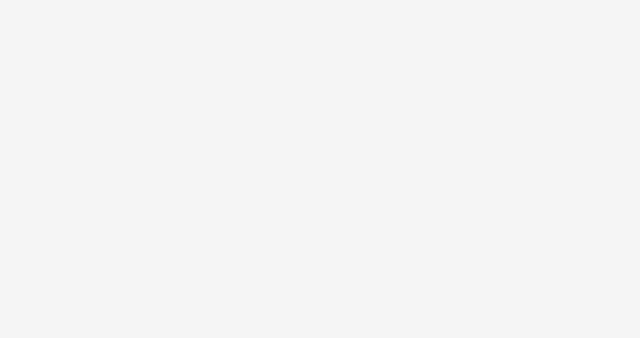
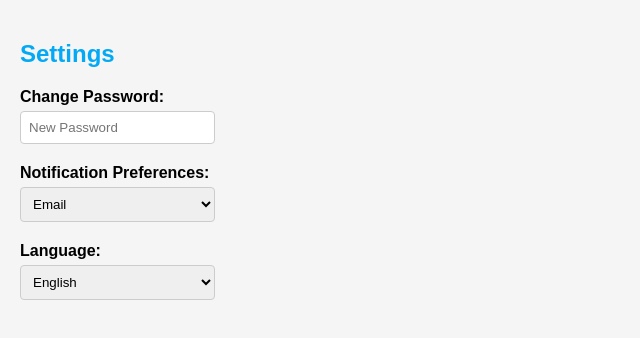
Before and after one commit to cancelledcoder/api-monitoring, a React (Create React App) app: page /settings in a window 1280 px wide. Before the commit this address had no page. Shown: the top 338 px of the page, without its empty margins (0-640 px from the left). Built offline with nearby package versions, Linux system fonts and the light colour scheme; sample sign-in values are in the browser's storage.

Commit message:
settings page creeated

```diff
--- a/src/App.js
+++ b/src/App.js
@@ -3,6 +3,7 @@ import { BrowserRouter as Router, Route, Routes } from 'react-router-dom';
 import Login from './Login';
 import Dashboard from './Dashboard';
 import PrivateRoute from './PrivateRoute';
+import Settings from './Settings'; // Import the Settings component
 
 function App() {
   return (
@@ -15,6 +16,11 @@ function App() {
               <Dashboard />
             </PrivateRoute>
           } />
+          <Route path="/settings" element={
+            <PrivateRoute>
+              <Settings />
+            </PrivateRoute>
+          } />
           <Route path="/" element={<Login />} />
         </Routes>
       </div>
--- a/src/Dashboard.css
+++ b/src/Dashboard.css
@@ -95,6 +95,7 @@ body, html {
 .side-arrow {
   margin-left: auto;
   color: #03a9f4;
+
 }
 
 .main-content {
--- a/src/Dashboard.js
+++ b/src/Dashboard.js
@@ -1,4 +1,5 @@
 import React from 'react';
+import { useNavigate } from 'react-router-dom';
 import './Dashboard.css';
 import LockIcon from './lock.svg';
 import BellIcon from './bell.png';
@@ -56,10 +57,10 @@ const Dashboard = () => {
           <span><a href="/dashboard">Dashboard</a></span>
           <span className="side-arrow">&#9656;</span>
         </div>
-        {['API Calls', 'User in AEM', 'Alert', 'Action Activities', 'Alert configuration', 'Post', 'Tickets', 'Reports', 'Jobs', 'Document', 'Payment'].map(title => (
+        {['API Calls', 'User in AEM', 'Alert', 'Action Activities', 'Alert configuration', 'Post', 'Tickets', 'Reports', 'Jobs', 'Document', 'Payment', 'Setting'].map(title => (
           <div key={title} className="side-bar-item">
             <div className="side-icon"></div>
-            <span><a href="/{title}">{title}</a></span>
+            <span><a href={`/${title.toLowerCase().replace(/\s+/g, '-')}`}>{title}</a></span>
           </div>
         ))}
       </aside>
--- a/src/Login.js
+++ b/src/Login.js
@@ -77,7 +77,7 @@ const Login = () => {
             <input type="checkbox" id="rememberMe" name="rememberMe" />
             <label htmlFor="rememberMe">Remember Me</label>
           </div>
-          <a href="#" className="forgot-password">Forgot Password?</a>
+          <a href="/forgotpassword" className="forgot-password">Forgot Password?</a>
           <button type="submit" disabled={loading}>
             {loading ? 'Loading...' : 'Login'}
           </button>
--- /dev/null
+++ b/src/Settings.css
@@ -0,0 +1,25 @@
+.settings-page {
+    padding: 20px;
+  }
+
+  .settings-options {
+    margin-top: 20px;
+  }
+
+  .settings-item {
+    margin-bottom: 20px;
+  }
+
+  .settings-item label {
+    display: block;
+    margin-bottom: 5px;
+    font-weight: bold;
+  }
+
+  .settings-item input,
+  .settings-item select {
+    width: 100%;
+    padding: 8px;
+    border-radius: 4px;
+    border: 1px solid #ccc;
+  }
--- /dev/null
+++ b/src/Settings.js
@@ -0,0 +1,34 @@
+import React from 'react';
+import './Settings.css';
+
+const Settings = () => {
+  return (
+    <div className="settings-page">
+      <h2>Settings</h2>
+      <div className="settings-options">
+        <div className="settings-item">
+          <label>Change Password:</label>
+          <input type="password" placeholder="New Password" />
+        </div>
+        <div className="settings-item">
+          <label>Notification Preferences:</label>
+          <select>
+            <option>Email</option>
+            <option>SMS</option>
+            <option>Push Notifications</option>
+          </select>
+        </div>
+        <div className="settings-item">
+          <label>Language:</label>
+          <select>
+            <option>English</option>
+            <option>Spanish</option>
+            <option>French</option>
+          </select>
+        </div>
+      </div>
+    </div>
+  );
+};
+
+export default Settings;
```
